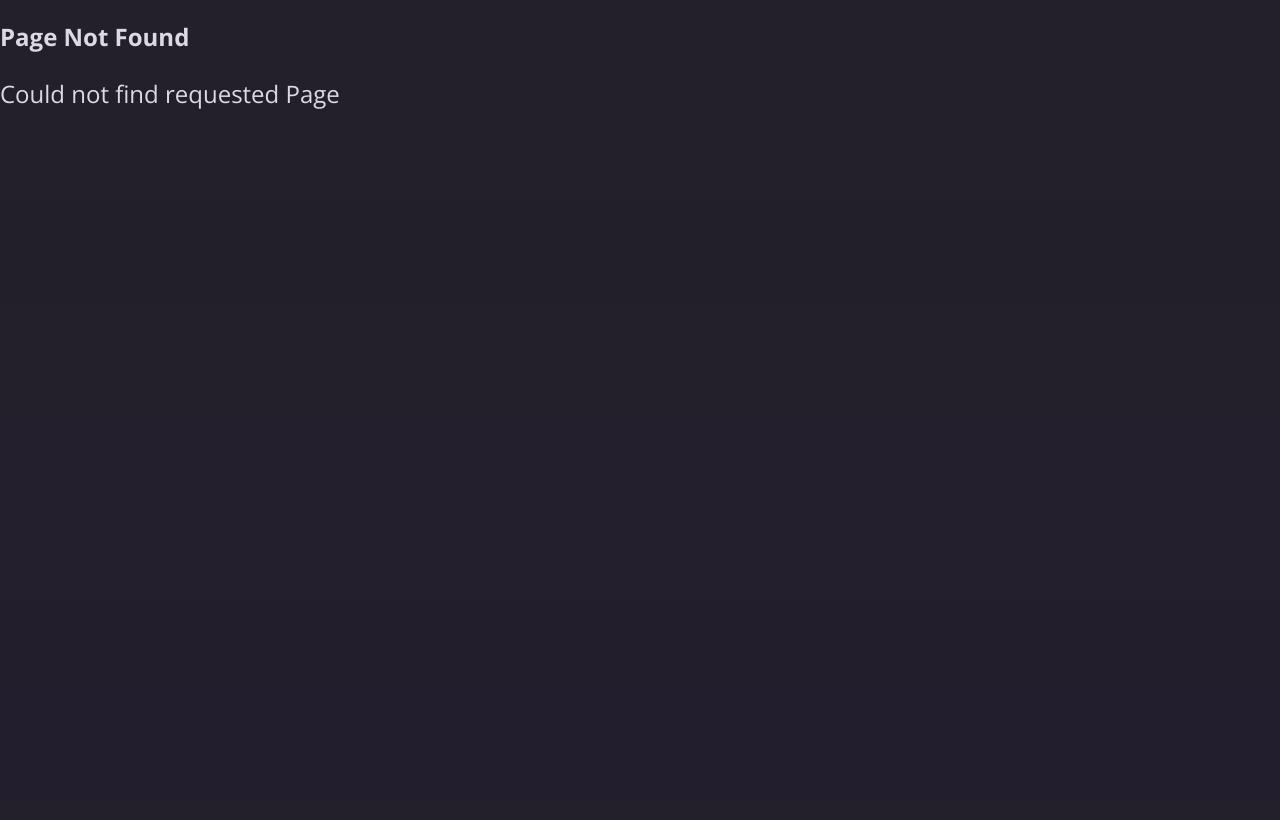
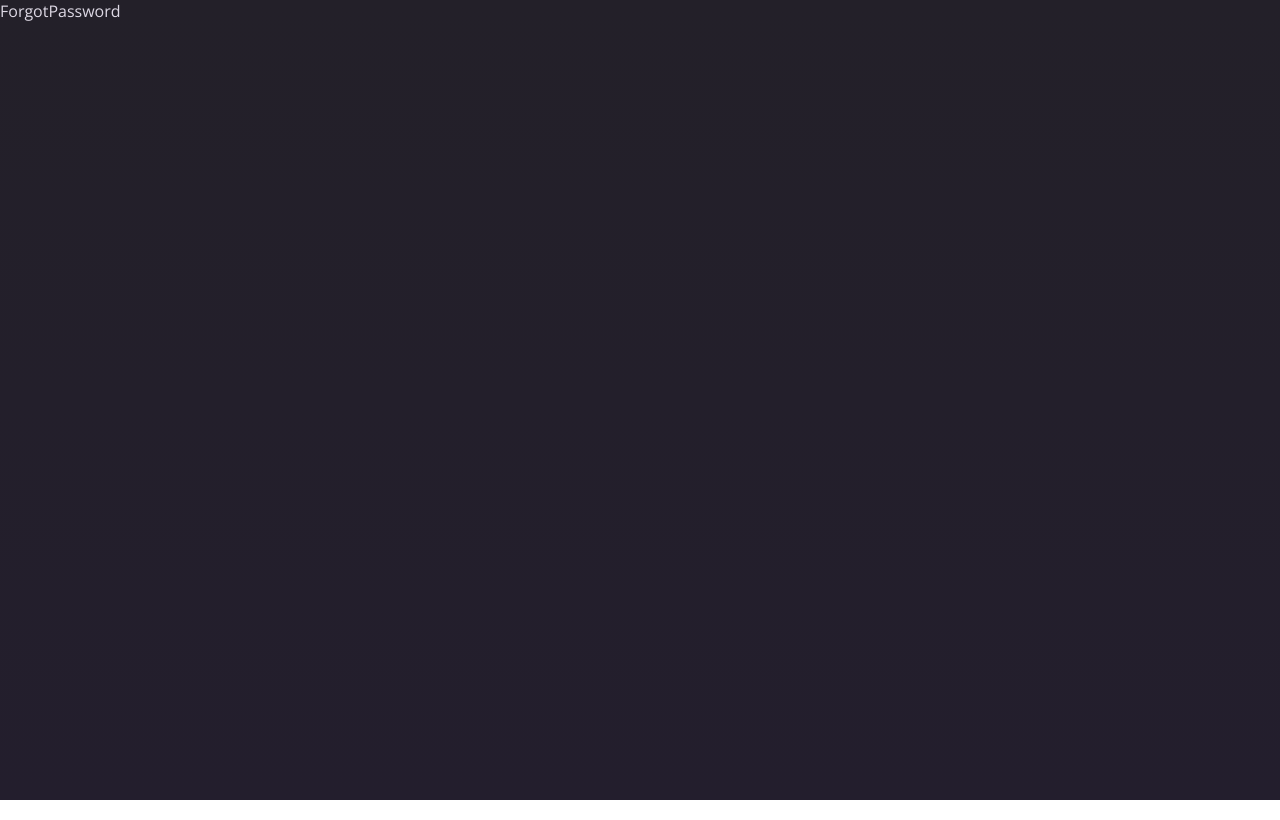
Before and after one commit to shivang101/Nextjs-Routing-and-Layouts, a Next.js app: page /forgot-password in a window 1280 px wide. Before the commit this address had no page. Built offline with nearby package versions, Linux system fonts and the light colour scheme.

Commit message:
Organizational Folder auth, excluding it from url, also helping in Grouping routes

```diff
--- /dev/null
+++ b/app/(auth)/forgot-password/page.js
@@ -0,0 +1,3 @@
+export default function ForgotPassword() {
+  return <div>ForgotPassword</div>;
+}
--- /dev/null
+++ b/app/(auth)/login/page.js
@@ -0,0 +1,3 @@
+export default function Login() {
+  return <div>Login</div>;
+}
--- /dev/null
+++ b/app/(auth)/register/page.js
@@ -0,0 +1,3 @@
+export default function Register() {
+  return <div>Register</div>;
+}
```
